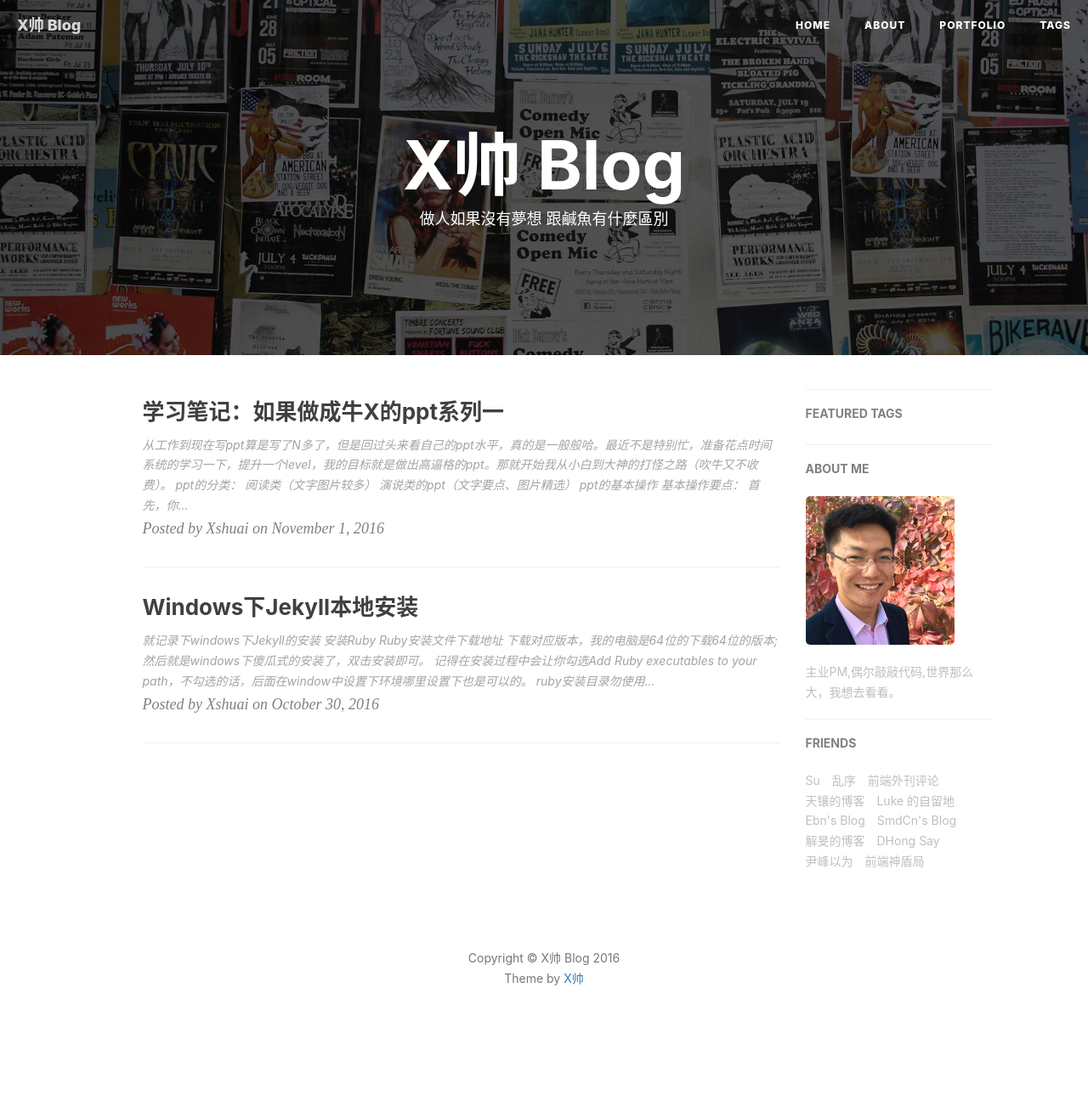
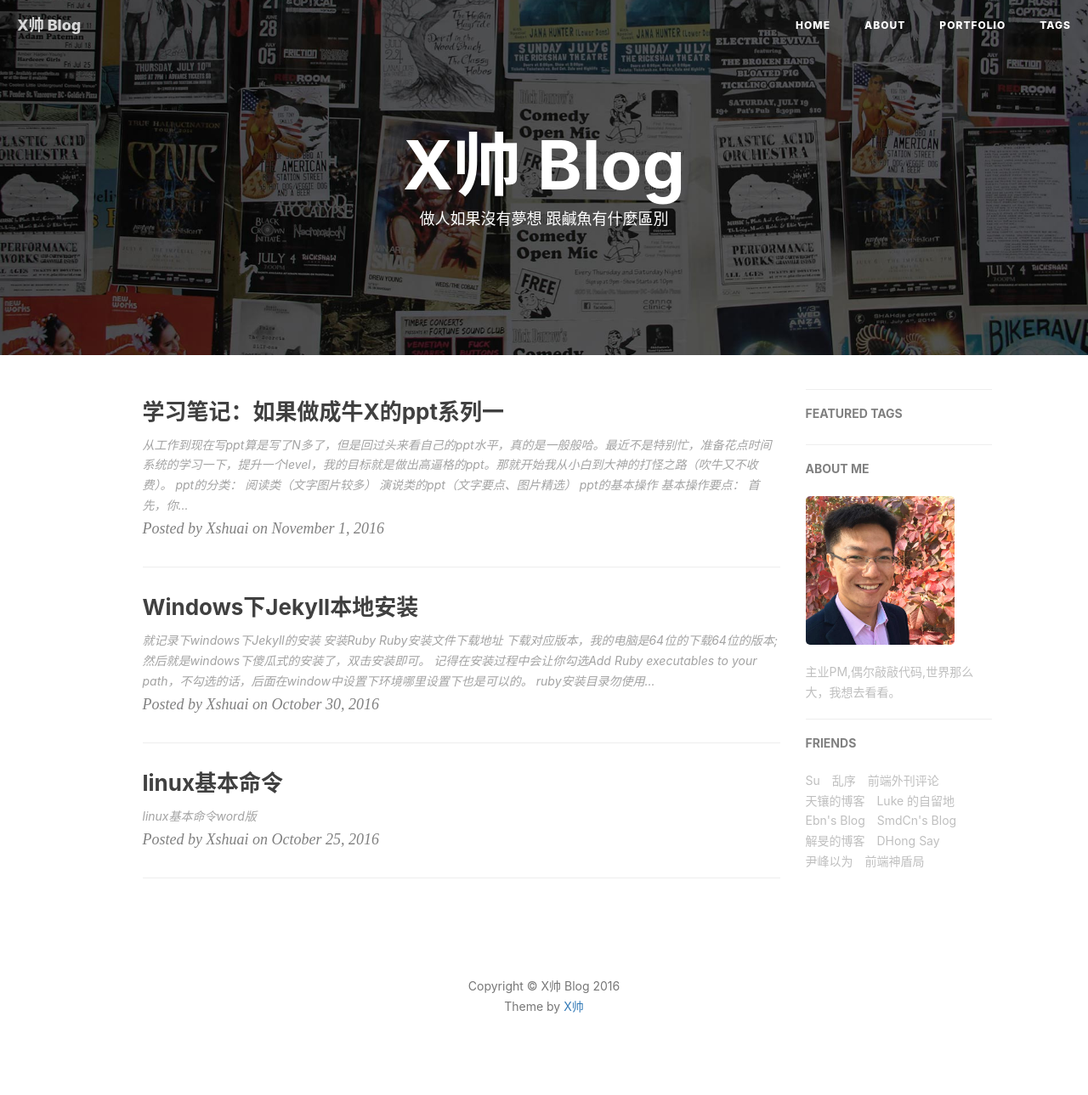
Before and after one commit to shuaica/mine.github.io, a Jekyll site: the page built from index.html, in a window 1280 px wide. Shown: the whole page at 85% size. Built offline with Jekyll 4.4.1, drawn with Linux system fonts in a browser that asks for light colours; nearby versions of some CDN libraries; the list of posts is cut into pages by our own code; comment, search, counter and statistics services are not loaded; before the commit the page ends 1256 px from its top, so only the background shows below that.

Commit message:
new file:   _posts/2016-10-25-linu-base-cmd.markdown 	modified:   _posts/2016-11-1-Study-Notes-how-to-make-coolppt-1.md

```diff
--- /dev/null
+++ b/_posts/2016-10-25-linu-base-cmd.markdown
@@ -0,0 +1,27 @@
+---
+layout:     post
+title:      "linux基本命令"
+date:       2016-10-25 12:00:00
+author:     "Xshuai"
+tags:
+    - linux
+catalog: false
+---
+![image](http://ogm342j76.bkt.clouddn.com/image/linuxbasecmd/0001.jpg)
+![image](http://ogm342j76.bkt.clouddn.com/image/linuxbasecmd/0002.jpg)
+![image](http://ogm342j76.bkt.clouddn.com/image/linuxbasecmd/0003.jpg)
+![image](http://ogm342j76.bkt.clouddn.com/image/linuxbasecmd/0004.jpg)
+![image](http://ogm342j76.bkt.clouddn.com/image/linuxbasecmd/0005.jpg)
+![image](http://ogm342j76.bkt.clouddn.com/image/linuxbasecmd/0006.jpg)
+![image](http://ogm342j76.bkt.clouddn.com/image/linuxbasecmd/0007.jpg)
+![image](http://ogm342j76.bkt.clouddn.com/image/linuxbasecmd/0008.jpg)
+![image](http://ogm342j76.bkt.clouddn.com/image/linuxbasecmd/0009.jpg)
+![image](http://ogm342j76.bkt.clouddn.com/image/linuxbasecmd/0010.jpg)
+![image](http://ogm342j76.bkt.clouddn.com/image/linuxbasecmd/0011.jpg)
+![image](http://ogm342j76.bkt.clouddn.com/image/linuxbasecmd/0012.jpg)
+![image](http://ogm342j76.bkt.clouddn.com/image/linuxbasecmd/0013.jpg)
+![image](http://ogm342j76.bkt.clouddn.com/image/linuxbasecmd/0014.jpg)
+![image](http://ogm342j76.bkt.clouddn.com/image/linuxbasecmd/0015.jpg)
+![image](http://ogm342j76.bkt.clouddn.com/image/linuxbasecmd/0016.jpg)
+![image](http://ogm342j76.bkt.clouddn.com/image/linuxbasecmd/0017.jpg)
+[linux基本命令word版](http://ogm342j76.bkt.clouddn.com/image/linuxbasecmd/Linux%E5%9F%BA%E6%9C%AC%E5%91%BD%E4%BB%A4.docx)
```
Also changed, not shown: _posts/2016-11-1-Study-Notes-how-to-make-coolppt-1.md (+1 -1 lines).
